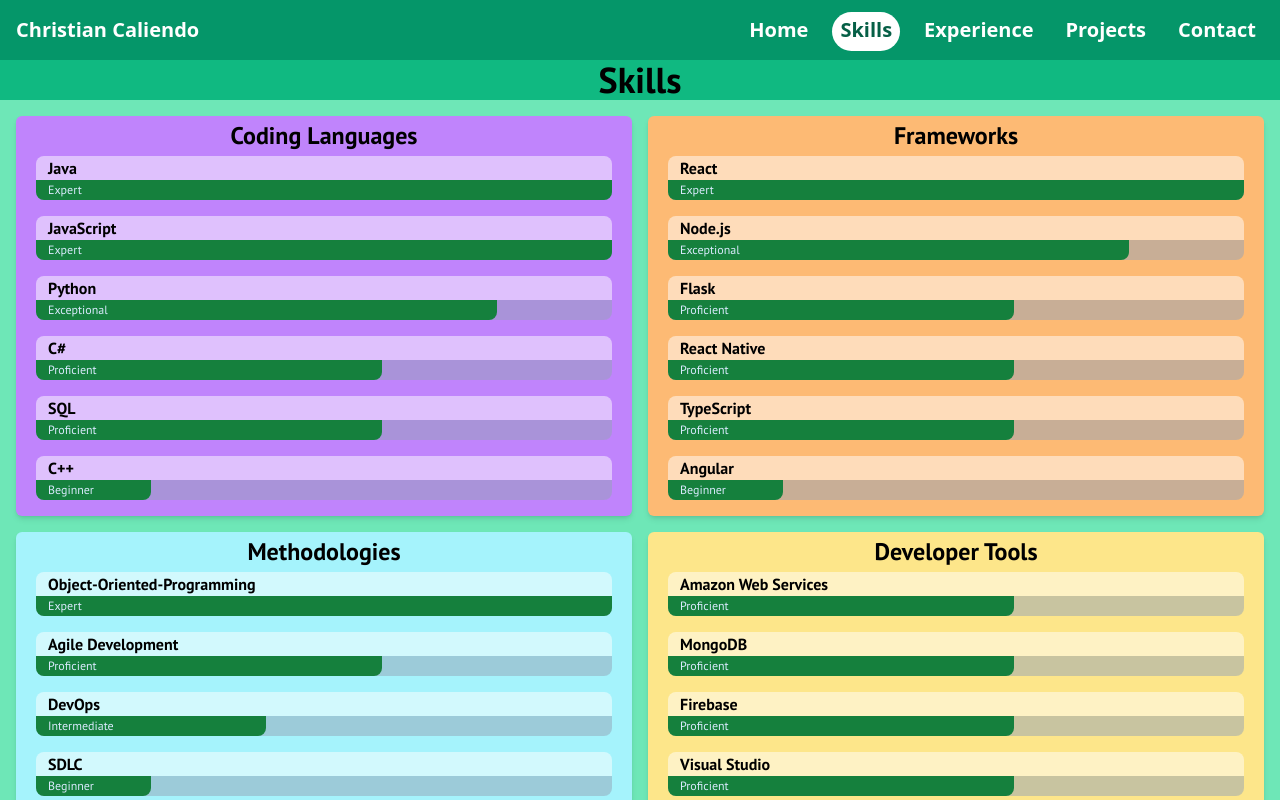
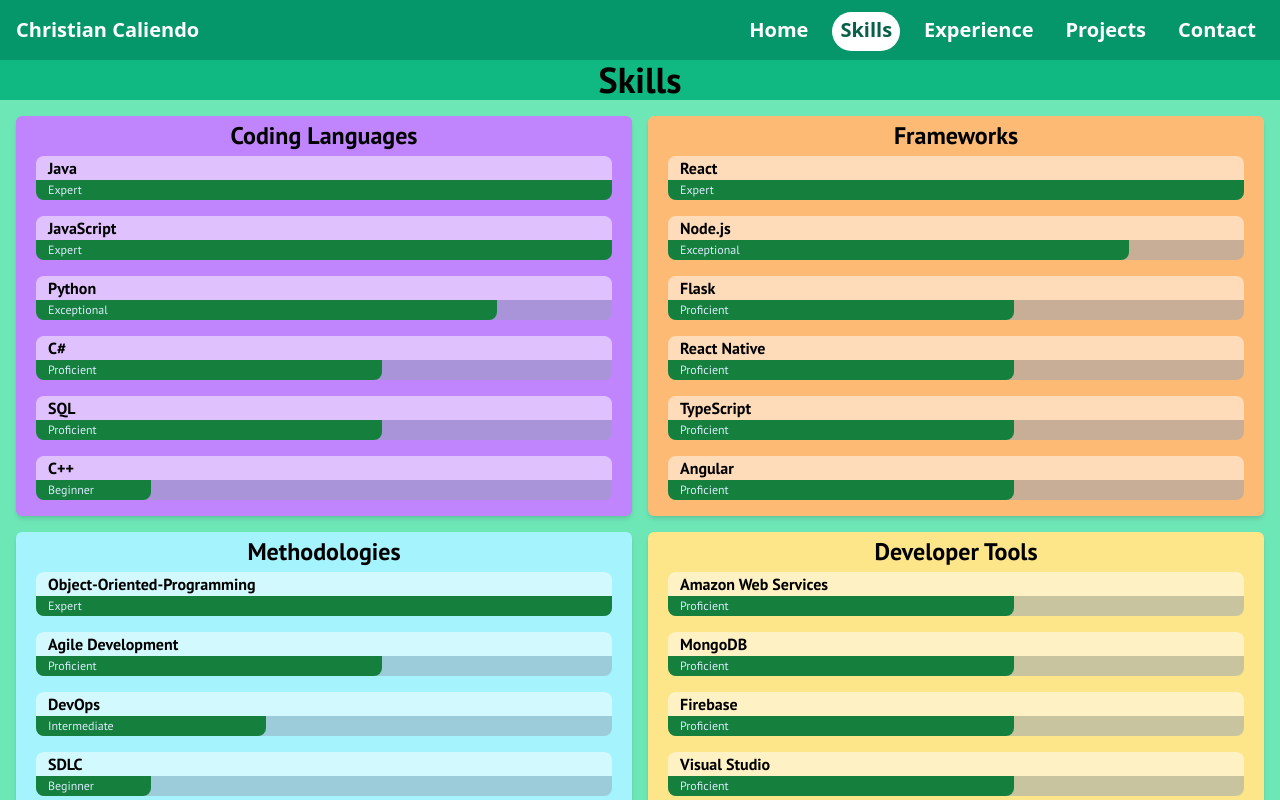
Before and after one commit to ChrisCaliendo/PersonalWebsite, a React (Vite) app in the folder PersonalWebsite/: page /skills in a window 1280 px wide. Shown: the top 800 px of the page. Built offline with nearby package versions, Linux system fonts and the light colour scheme; a web font is replaced by a local one.

Commit message:
Update Skills.jsx

```diff
--- a/PersonalWebsite/src/Pages/Skills.jsx
+++ b/PersonalWebsite/src/Pages/Skills.jsx
@@ -21,7 +21,7 @@
                 <SkillBar name="Flask" progress={60}/>
                 <SkillBar name="React Native" progress={60}/>
                 <SkillBar name="TypeScript" progress={60}/>
-                <SkillBar name="Angular" progress={20}/>
+                <SkillBar name="Angular" progress={60}/>
             </div>
             <div className=" bg-cyan-200 rounded-md shadow-md col-span-2 md:col-span-1">
                 <p className="text-2xl p-1 text-center">Methodologies</p>
```
